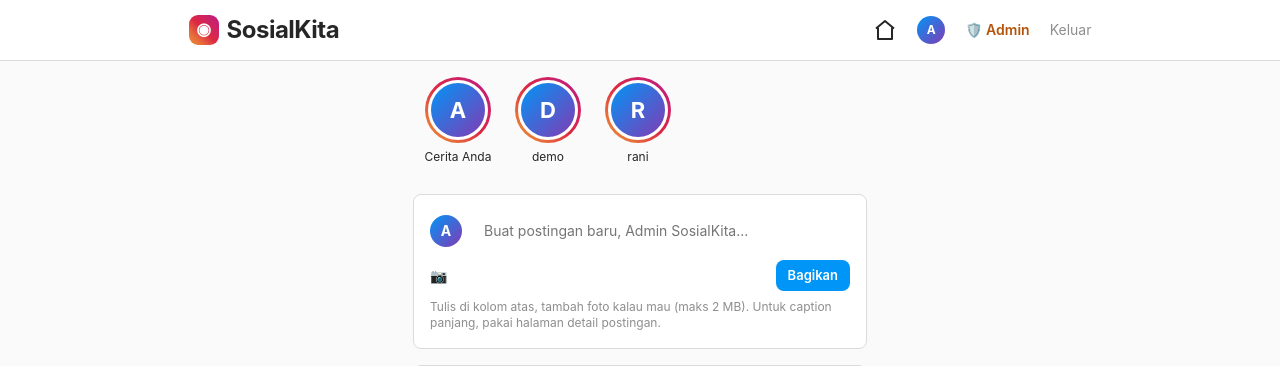
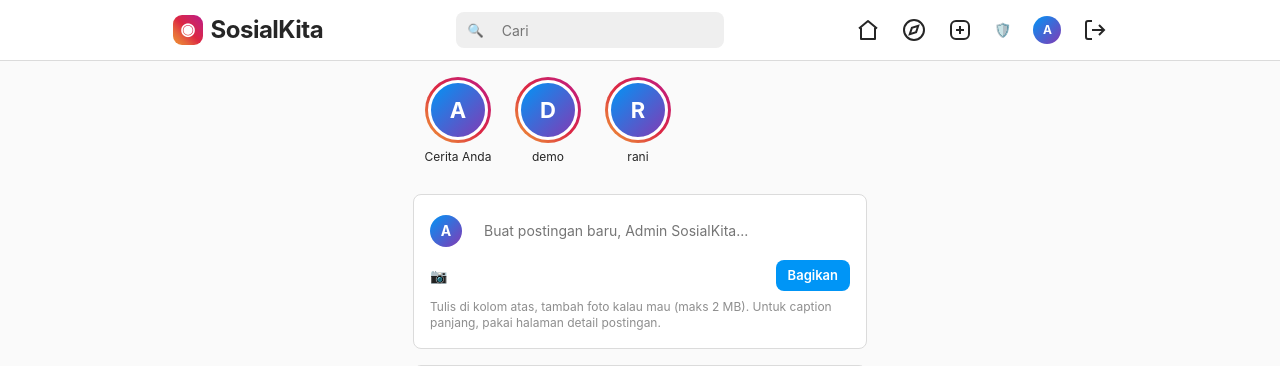
Before and after one commit to rian-nzr/sosialkita, a PHP site: page /index.php in a window 1280 px wide. Shown: the top 366 px of the page. Run offline with PHP 8.4, Linux system fonts and the light colour scheme; a user stored in the database is signed in; data comes from the database, SQL or seed files in the repository; data that the repository does not hold is empty.

Commit message:
Perbaiki navbar ala Instagram: search di tengah, ikon Home/Jelajahi/Buat/Profil, bottom nav mobile

```diff
--- a/assets/css/style.css
+++ b/assets/css/style.css
@@ -15,10 +15,15 @@ img { max-width: 100%; display: block; }
 
 /* ===== Topbar ala IG ===== */
 .topbar { background: #fff; border-bottom: 1px solid var(--border); position: sticky; top: 0; z-index: 10; }
-.topbar-inner { max-width: 935px; margin: 0 auto; display: flex; justify-content: space-between; align-items: center; min-height: 60px; gap: 12px; padding: 0 16px; flex-wrap: wrap; }
-.logo { font-size: 24px; font-weight: 700; letter-spacing: -.5px; display: flex; align-items: center; gap: 8px; }
+.topbar-inner { max-width: 975px; margin: 0 auto; display: flex; justify-content: space-between; align-items: center; min-height: 60px; gap: 16px; padding: 0 20px; }
+.logo { font-size: 24px; font-weight: 700; letter-spacing: -.5px; display: flex; align-items: center; gap: 8px; flex-shrink: 0; }
 .logo .logo-mark { width: 30px; height: 30px; border-radius: 9px; background: linear-gradient(45deg, #f09433, #e6683c, #dc2743, #cc2366, #bc1888); display: inline-flex; align-items: center; justify-content: center; color: #fff; font-size: 17px; }
-.nav { display: flex; align-items: center; gap: 20px; }
+/* Search tengah ala IG */
+.topbar-search { flex: 1; max-width: 268px; margin: 0 auto; display: flex; align-items: center; gap: 6px; background: #efefef; border-radius: 8px; padding: 0 12px; height: 36px; }
+.topbar-search .search-icon { font-size: 13px; color: var(--muted); }
+.topbar-search input { border: none !important; border-radius: 0; background: transparent !important; padding: 0; height: 36px; font-size: 14px; box-shadow: none; }
+.topbar-search input:focus { outline: none; border: none; background: transparent; }
+.nav { display: flex; align-items: center; gap: 22px; flex-shrink: 0; }
 .nav a { font-size: 14px; font-weight: 600; display: inline-flex; align-items: center; gap: 5px; }
 .nav a svg { width: 24px; height: 24px; }
 .nav-admin { color: #b45309 !important; }
@@ -126,6 +131,9 @@ input:focus, textarea:focus { outline: none; border-color: #a8a8a8; background:
 /* Bottom nav mobile ala IG */
 .bottom-nav { display: none; position: fixed; bottom: 0; left: 0; right: 0; background: #fff; border-top: 1px solid var(--border); padding: 10px 0; justify-content: space-around; z-index: 10; }
 .bottom-nav a svg { width: 26px; height: 26px; }
+@media (max-width: 720px) {
+  .topbar-search { display: none; }
+}
 @media (max-width: 560px) {
   .bottom-nav { display: flex; }
   .topbar .nav { display: none; }
--- a/includes/footer.php
+++ b/includes/footer.php
@@ -3,10 +3,12 @@
 <?php if ($fu): ?>
 <nav class="bottom-nav">
   <a href="<?= $base ?? '' ?>index.php" title="Beranda"><svg viewBox="0 0 24 24" fill="none" stroke="currentColor" stroke-width="2" stroke-linejoin="round"><path d="M3 10.5 12 3l9 7.5"/><path d="M5 9.5V21h14V9.5"/></svg></a>
-  <a href="<?= $base ?? '' ?>profile.php?u=<?= e($fu['username']) ?>" title="Profil"><span class="avatar" style="width:28px;height:28px;font-size:12px"><?= e(strtoupper(substr($fu['name'], 0, 1))) ?></span></a>
+  <a href="<?= $base ?? '' ?>index.php" title="Jelajahi"><svg viewBox="0 0 24 24" fill="none" stroke="currentColor" stroke-width="2"><circle cx="12" cy="12" r="10"/><polygon points="16.24 7.76 14.12 14.12 7.76 16.24 9.88 9.88 16.24 7.76"/></svg></a>
+  <a href="<?= $base ?? '' ?>index.php#composer" title="Buat postingan"><svg viewBox="0 0 24 24" fill="none" stroke="currentColor" stroke-width="2"><rect x="3" y="3" width="18" height="18" rx="5"/><path d="M12 8v8M8 12h8"/></svg></a>
   <?php if ($fu['role'] === 'admin'): ?>
   <a href="<?= $base ?? '' ?>admin/index.php" title="Admin">🛡️</a>
   <?php endif; ?>
+  <a href="<?= $base ?? '' ?>profile.php?u=<?= e($fu['username']) ?>" title="Profil"><span class="avatar" style="width:28px;height:28px;font-size:12px"><?= e(strtoupper(substr($fu['name'], 0, 1))) ?></span></a>
 </nav>
 <?php endif; ?>
 <footer class="footer">
--- a/includes/header.php
+++ b/includes/header.php
@@ -4,6 +4,7 @@
 $base = (strpos($_SERVER['PHP_SELF'], '/admin/') !== false) ? '../' : '';
 $user = currentUser();
 $flashMsg = flash();
+$searchQ = $_GET['q'] ?? '';
 ?>
 <!DOCTYPE html>
 <html lang="id">
@@ -17,17 +18,23 @@ $flashMsg = flash();
 <header class="topbar">
   <div class="topbar-inner">
     <a href="<?= $base ?>index.php" class="logo"><span class="logo-mark">◉</span> SosialKita</a>
+    <form class="topbar-search" method="get" action="<?= $base ?>index.php">
+      <span class="search-icon">🔍</span>
+      <input type="text" name="q" value="<?= e($searchQ) ?>" placeholder="Cari" aria-label="Cari postingan atau pengguna">
+    </form>
     <nav class="nav">
       <?php if ($user): ?>
         <a href="<?= $base ?>index.php" title="Beranda"><svg viewBox="0 0 24 24" fill="none" stroke="currentColor" stroke-width="2" stroke-linejoin="round"><path d="M3 10.5 12 3l9 7.5"/><path d="M5 9.5V21h14V9.5"/></svg></a>
+        <a href="<?= $base ?>index.php" title="Jelajahi"><svg viewBox="0 0 24 24" fill="none" stroke="currentColor" stroke-width="2"><circle cx="12" cy="12" r="10"/><polygon points="16.24 7.76 14.12 14.12 7.76 16.24 9.88 9.88 16.24 7.76"/></svg></a>
+        <a href="<?= $base ?>index.php#composer" title="Buat postingan"><svg viewBox="0 0 24 24" fill="none" stroke="currentColor" stroke-width="2"><rect x="3" y="3" width="18" height="18" rx="5"/><path d="M12 8v8M8 12h8"/></svg></a>
+        <?php if ($user['role'] === 'admin'): ?>
+          <a href="<?= $base ?>admin/index.php" class="nav-admin" title="Dashboard Admin">🛡️</a>
+        <?php endif; ?>
         <a href="<?= $base ?>profile.php?u=<?= e($user['username']) ?>" title="Profil"><span class="avatar" style="width:28px;height:28px;font-size:12px"><?= e(strtoupper(substr($user['name'], 0, 1))) ?></span></a>
-        <?php if ($user['role'] === 'admin'): ?>
-          <a href="<?= $base ?>admin/index.php" class="nav-admin">🛡️ Admin</a>
-        <?php endif; ?>
-        <a href="<?= $base ?>logout.php" class="nav-logout">Keluar</a>
+        <a href="<?= $base ?>logout.php" title="Keluar"><svg viewBox="0 0 24 24" fill="none" stroke="currentColor" stroke-width="2"><path d="M9 21H5a2 2 0 0 1-2-2V5a2 2 0 0 1 2-2h4"/><path d="M16 17l5-5-5-5M21 12H9"/></svg></a>
       <?php else: ?>
-        <a href="<?= $base ?>login.php">Masuk</a>
-        <a href="<?= $base ?>register.php" class="btn btn-primary btn-sm">Daftar</a>
+        <a href="<?= $base ?>login.php" class="btn btn-primary btn-sm">Masuk</a>
+        <a href="<?= $base ?>register.php">Daftar</a>
       <?php endif; ?>
     </nav>
   </div>
--- a/index.php
+++ b/index.php
@@ -22,6 +22,19 @@ if ($_SERVER['REQUEST_METHOD'] === 'POST' && isset($_POST['create_post'])) {
 }
 
 // --- Ambil semua postingan + info penulis + jumlah like/komentar ---
+// Kalau ada ?q= dari kotak Cari di navbar, filter berdasarkan isi/penulis.
+$searchQ = trim($_GET['q'] ?? '');
+if ($searchQ !== '') {
+    $stmt = $pdo->prepare("
+        SELECT p.*, u.name, u.username,
+               (SELECT COUNT(*) FROM likes WHERE post_id = p.id) AS like_count,
+               (SELECT COUNT(*) FROM comments WHERE post_id = p.id) AS comment_count
+        FROM posts p JOIN users u ON u.id = p.user_id
+        WHERE p.content LIKE ? OR u.username LIKE ? OR u.name LIKE ?
+        ORDER BY p.created_at DESC
+    ");
+    $stmt->execute(["%$searchQ%", "%$searchQ%", "%$searchQ%"]);
+} else {
     $stmt = $pdo->query("
         SELECT p.*, u.name, u.username,
                (SELECT COUNT(*) FROM likes WHERE post_id = p.id) AS like_count,
@@ -29,6 +42,7 @@ $stmt = $pdo->query("
         FROM posts p JOIN users u ON u.id = p.user_id
         ORDER BY p.created_at DESC
     ");
+}
 $posts = $stmt->fetchAll();
 
 // --- Penulis unik untuk baris Stories ala IG ---
@@ -51,7 +65,7 @@ include __DIR__ . '/includes/header.php';
     <?php endforeach; ?>
   </div>
 
-  <div class="card pad">
+  <div class="card pad" id="composer">
     <form method="post" enctype="multipart/form-data">
       <div style="display:flex;gap:10px;align-items:center">
         <div class="avatar"><?= e(strtoupper(substr($user['name'], 0, 1))) ?></div>
@@ -75,8 +89,11 @@ include __DIR__ . '/includes/header.php';
   </div>
 <?php endif; ?>
 
+<?php if ($searchQ !== ''): ?>
+  <p style="padding:12px 4px">Hasil pencarian untuk <b>"<?= e($searchQ) ?>"</b> — <?= count($posts) ?> postingan · <a href="index.php">Reset</a></p>
+<?php endif; ?>
 <?php if (!$posts): ?>
-  <p class="empty">Belum ada postingan. Jadilah yang pertama posting! ✨</p>
+  <p class="empty">Belum ada postingan<?= $searchQ !== '' ? ' yang cocok.' : '. Jadilah yang pertama posting! ✨' ?></p>
 <?php endif; ?>
 
 <?php foreach ($posts as $p): $liked = $user ? userLiked((int)$p['id'], (int)$user['id']) : false; ?>
```
Lines whose indentation alone changed are shown as unchanged.
